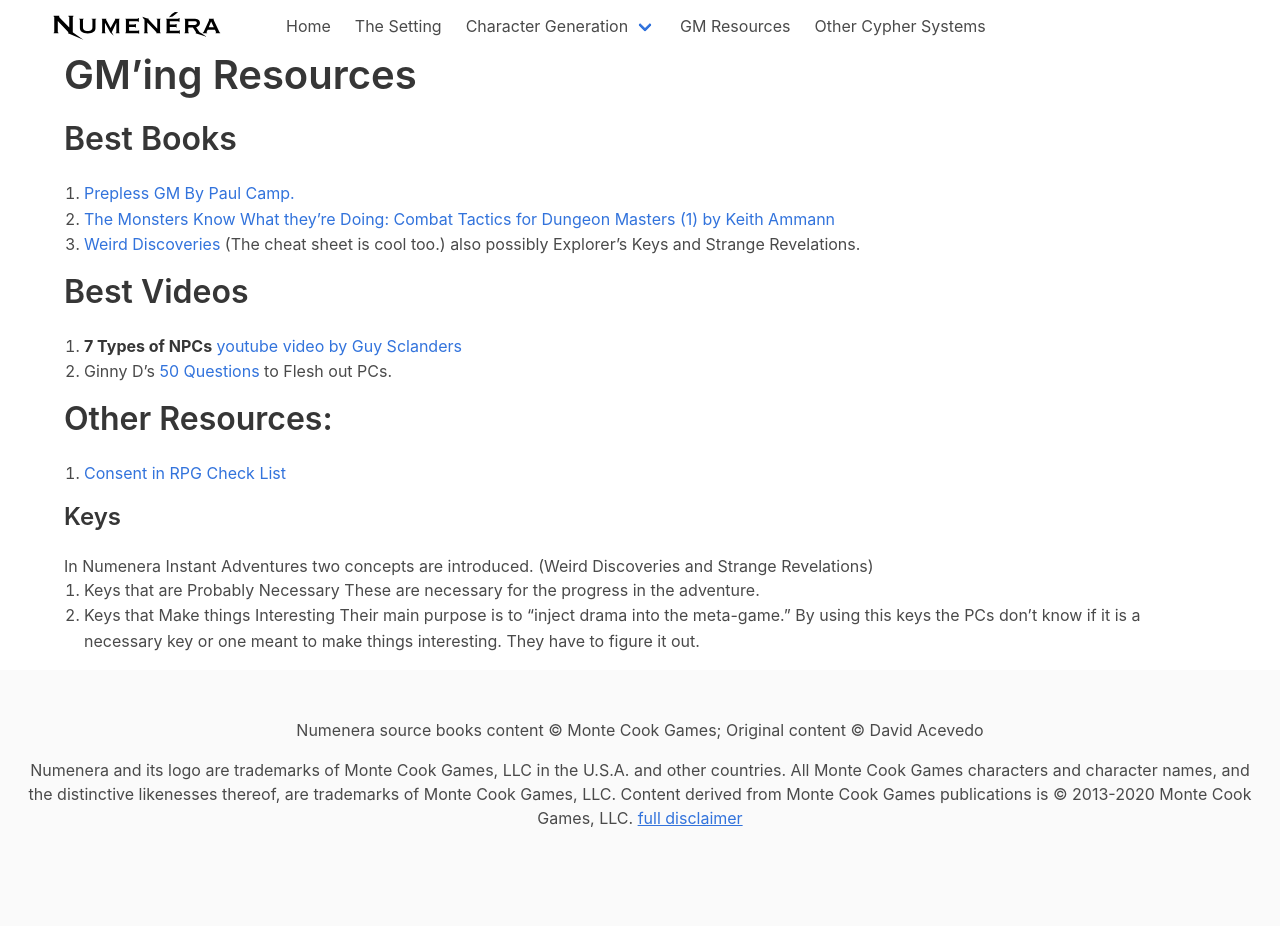
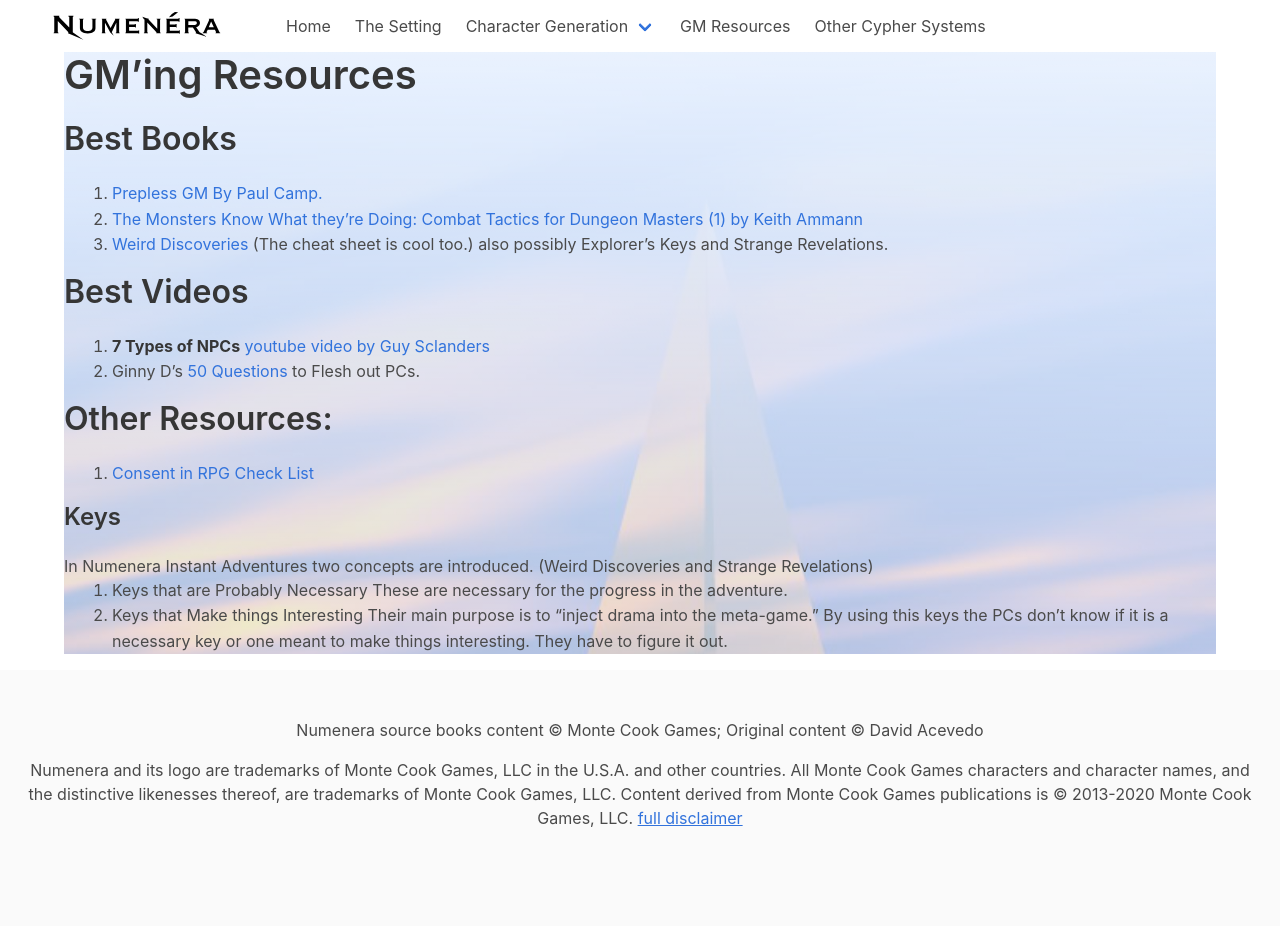
Before and after one commit to rebelwarrior/numenera, a Jekyll site: the page built from gm_resources.md, in a window 1280 px wide. Built offline with Jekyll 4.4.1, drawn with Linux system fonts in a browser that asks for light colours; nearby versions of some CDN libraries.

Commit message:
adds indent to lists and tries a bg image

```diff
--- a/_layouts/posts.html
+++ b/_layouts/posts.html
@@ -12,7 +12,7 @@
   </head>
   <body>
 		{% include header.html %}
-		<div class="container is-widescreen">
+		<div class="container is-widescreen with-background">
 			{{ content }}
 		</div>
 		{% include footer.html %}
--- a/_sass/sass/custom.scss
+++ b/_sass/sass/custom.scss
@@ -27,3 +27,16 @@
 }
 
 /* Animation */
+
+.with-background:before {
+  background: linear-gradient(to bottom, rgba(255,255,255,0.9), rgba(255,255,255,0.5)),
+              url(../../assets/images/Numenera_Pyramid_sm.jpg);
+  content: "";
+  background-size: cover;
+  position: absolute;
+    top:0;
+    right:0;
+    bottom:0;
+    left:0;
+  z-index: -1;
+};
--- a/gm_resources.md
+++ b/gm_resources.md
@@ -33,6 +33,7 @@
 1. [Prepless GM By Paul Camp.](https://www.drivethrurpg.com/product/304745/The-Prepless-GM)
 2. [The Monsters Know What they're Doing: Combat Tactics for Dungeon Masters (1) by Keith Ammann](https://www.themonstersknow.com/)
 3. [Weird Discoveries](https://www.drivethrurpg.com/product/148098/Weird-Discoveries-Ten-Instant-Adventures-for-Numenera) (The cheat sheet is cool too.) also possibly Explorer's Keys and Strange Revelations.
+{:.ml-6}
 
 ## Best Videos
 {:.title.is-3}
@@ -40,11 +41,13 @@
 1. __7 Types of  NPCs__ [youtube video by Guy Sclanders](https://youtu.be/PDwOlY4ot8s)
 
 2. Ginny D's [50 Questions]({{ site.url}}/50-questions) to Flesh out PCs.
+{:.ml-6}
 
 ## Other Resources:
 {:.title.is-3}
 
 1. [Consent in RPG Check List](https://www.montecookgames.com/consent-in-gaming/)
+{:.ml-6}
 
 ### Keys
 {:.title.is-4}
@@ -56,3 +59,4 @@
 
 2. Keys that Make things Interesting
 Their main purpose is to "inject drama into the meta-game." By using this keys the PCs don't know if it is a necessary key or one meant to make things interesting. They have to figure it out.
+{:.ml-6}
```
Also changed, not shown: 50-questions.md (+1 -0 lines), character_creation.md (+1 -0 lines), ninth_world.md (+2 -0 lines).
